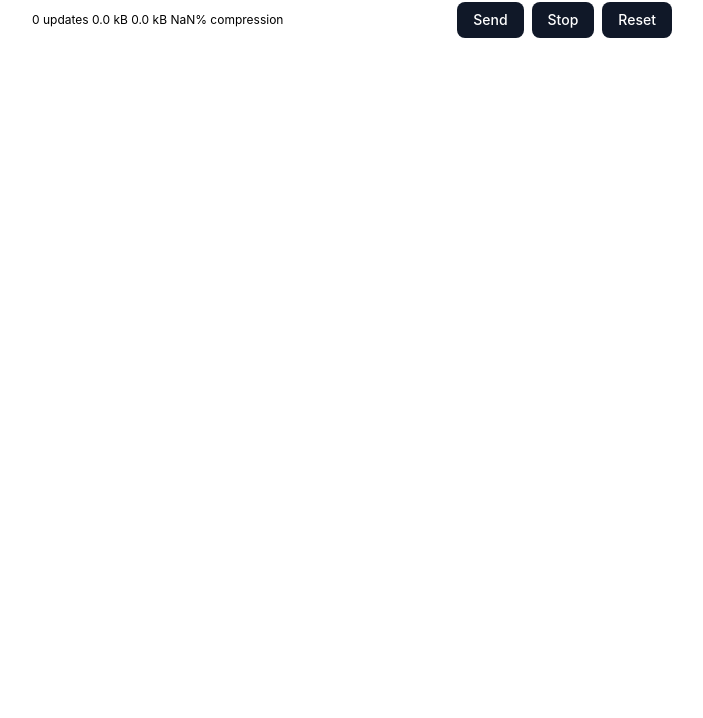
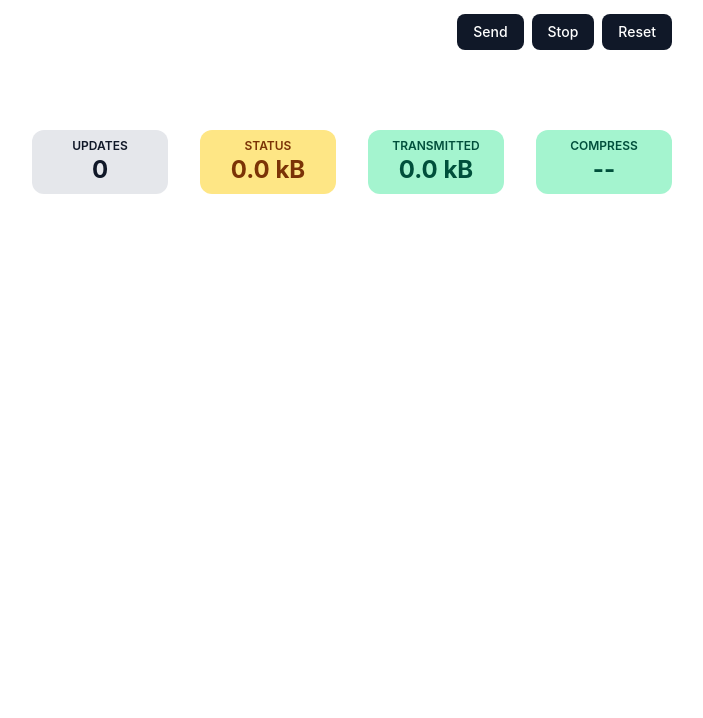
Before and after one commit to axelered/diffcp, an Astro site: page / in a window 1280 px wide. Shown: the part 82-800 px from the top of the page, without its empty margins (288-991 px from the left). Built offline with nearby package versions, Linux system fonts and the light colour scheme; Astro itself is replaced by a stand-in of ours.

Commit message:
example: restyle

```diff
--- a/src/examples/ExampleText.tsx
+++ b/src/examples/ExampleText.tsx
@@ -7,6 +7,43 @@
 import { BrainIcon, CloudIcon, CloudRainIcon, SunIcon } from 'lucide-react'
 import { AppStageBadge } from './AppStageBadge.tsx'
 import { useState } from 'react'
+import clsx from 'clsx'
+
+function Counter({
+	type,
+	mode,
+	title,
+	number
+}: {
+	type: 'n' | 'kB' | '%'
+	mode?: 'warning' | 'good'
+	title: string
+	number: number
+}) {
+	let value = number + ''
+	if (Number.isNaN(number)) {
+		value = '--'
+	} else if (type === 'kB') {
+		value = (number / 1024).toFixed(1) + ' kB'
+	} else if (type === '%') {
+		value = (number * 100).toFixed(0) + '%'
+	}
+	return (
+		<div
+			className={clsx(
+				'flex flex-col items-center rounded-xl px-6 py-2',
+				{
+					'': 'bg-gray-200 text-gray-900',
+					warning: 'bg-amber-200 text-amber-900',
+					good: 'bg-emerald-200 text-emerald-900'
+				}[mode || '']
+			)}
+		>
+			<div className='font-semibold uppercase'>{title}</div>
+			<div className='text-2xl font-bold'>{value}</div>
+		</div>
+	)
+}
 
 export function ExampleText() {
 	const initSizes = { data: 0, frame: 0 } as const
@@ -26,13 +63,7 @@
 
 	return (
 		<div className='flex flex-col gap-4'>
-			<div className='mb-4 flex items-center justify-end gap-2'>
-				<div className='mr-auto text-xs'>
-					<span>{count} updates </span>
-					<span>{(sizes.data / 1024).toFixed(1)} kB </span>
-					<span>{(sizes.frame / 1024).toFixed(1)} kB </span>
-					<span>{((1 - sizes.frame / sizes.data) * 100).toFixed(0)}% compression</span>
-				</div>
+			<div className='mb-16 flex items-center justify-end gap-2'>
 				<AppButton
 					onClick={() => {
 						setSizes(initSizes)
@@ -50,6 +81,12 @@
 				>
 					Reset
 				</AppButton>
+			</div>
+			<div className='grid grid-cols-4 gap-8 text-xs'>
+				<Counter type='n' title='Updates' number={count} />
+				<Counter type='kB' mode='warning' title='Status' number={sizes.data} />
+				<Counter type='kB' mode='good' title='Transmitted' number={sizes.frame} />
+				<Counter type='%' mode='good' title='Compress' number={1 - sizes.frame / sizes.data} />
 			</div>
 			{value?.question && <AppMessage role='user'>{value?.question}</AppMessage>}
 			{value?.thinking && (
--- a/src/pages/index.astro
+++ b/src/pages/index.astro
@@ -13,7 +13,7 @@
 	</head>
 	<body class="max-w-2xl mx-auto">
 		<div class="flex flex-col px-4 py-8 gap-6">
-			<h1 class="text-xl font-semibold">DCP Playground</h1>
+			<h1 class="text-4xl font-mono font-semibold">diffcp</h1>
 			<ExampleText client:load />
 		</div>
 	</body>
```
Also changed, not shown: public/favicon.ico (deleted).
